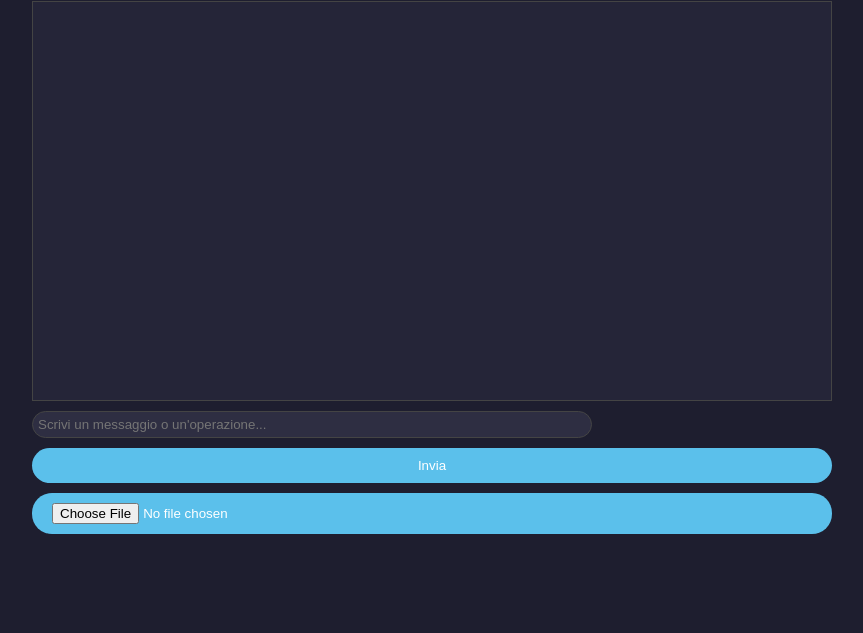
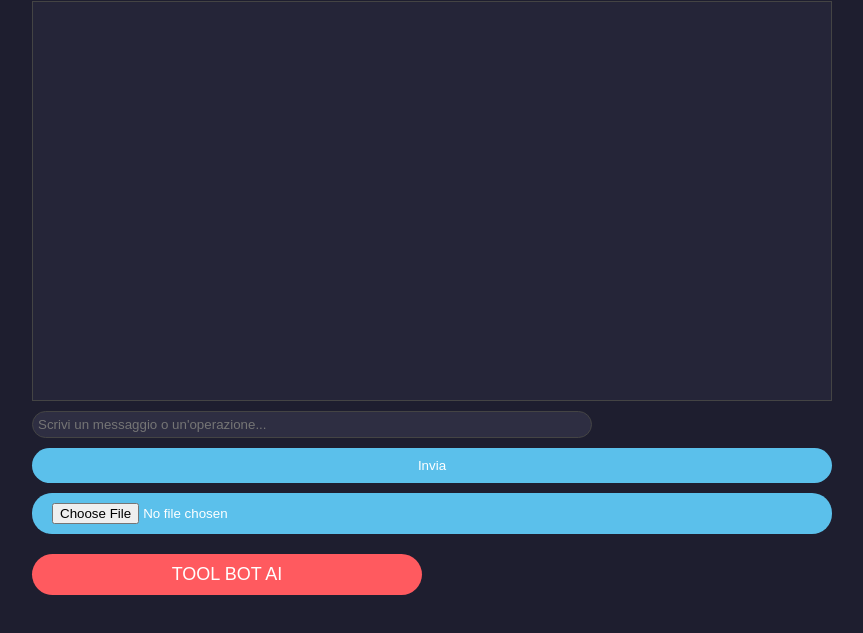
Before and after one commit to gfcshopsite/chabotai, a plain HTML site: page index.html in a window 1280 px wide. Shown: the part 99-732 px from the top of the page, without its empty margins (208-1071 px from the left). Drawn offline with Linux system fonts and the light colour scheme.

Commit message:
Update index.html

```diff
--- a/index.html
+++ b/index.html
@@ -22,7 +22,12 @@
     <input type="file" id="image-upload" accept="image/*">
 
 
-
+<!-- Aggiunta di bottoni per vari tool -->
+    <!-- Aggiunta di bottoni per vari tool -->
+    <div class="button-container">
+    <button class="chatbot-link" onclick="window.location.href='https://math.bot/it/app/3e64fe1f522de132af39e1d9da526a5f';">
+        TOOL BOT AI
+    </button>
 
     <script>
         const chatContainer = document.getElementById('chat-container');
```
